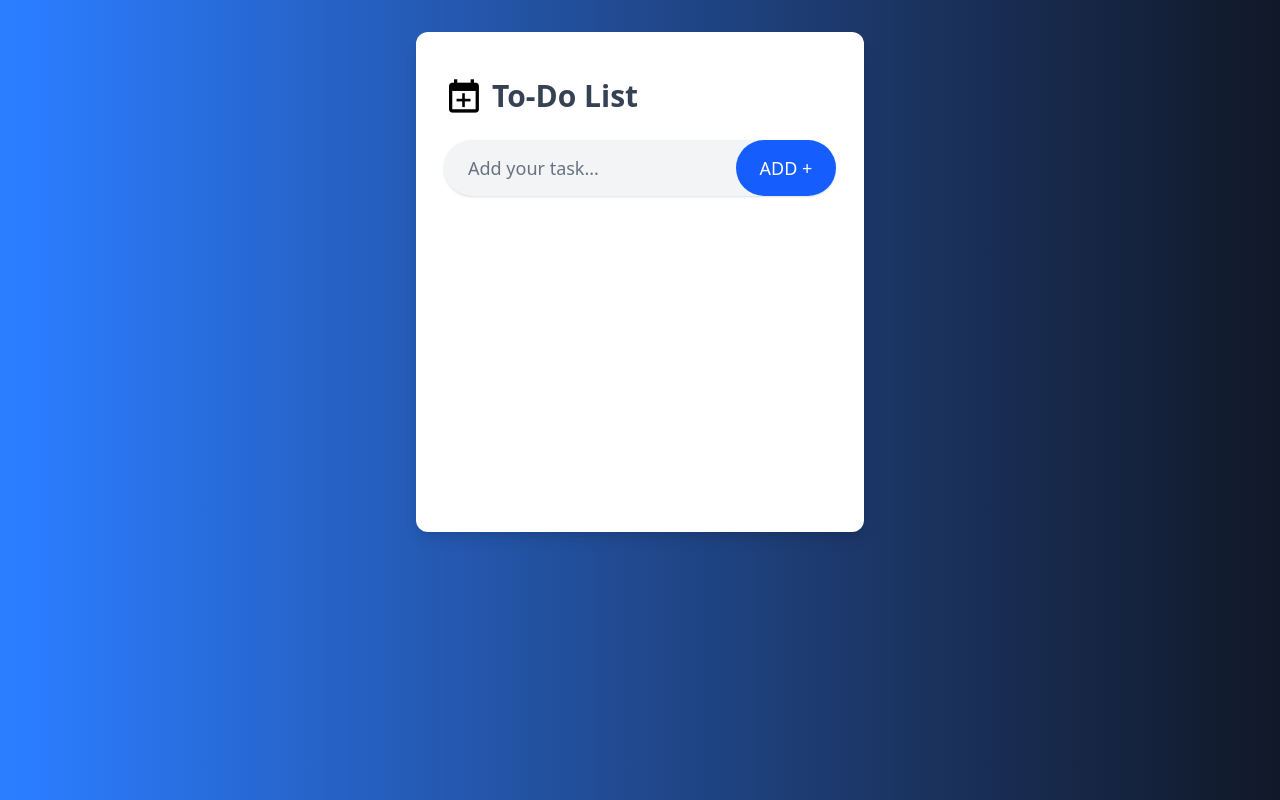
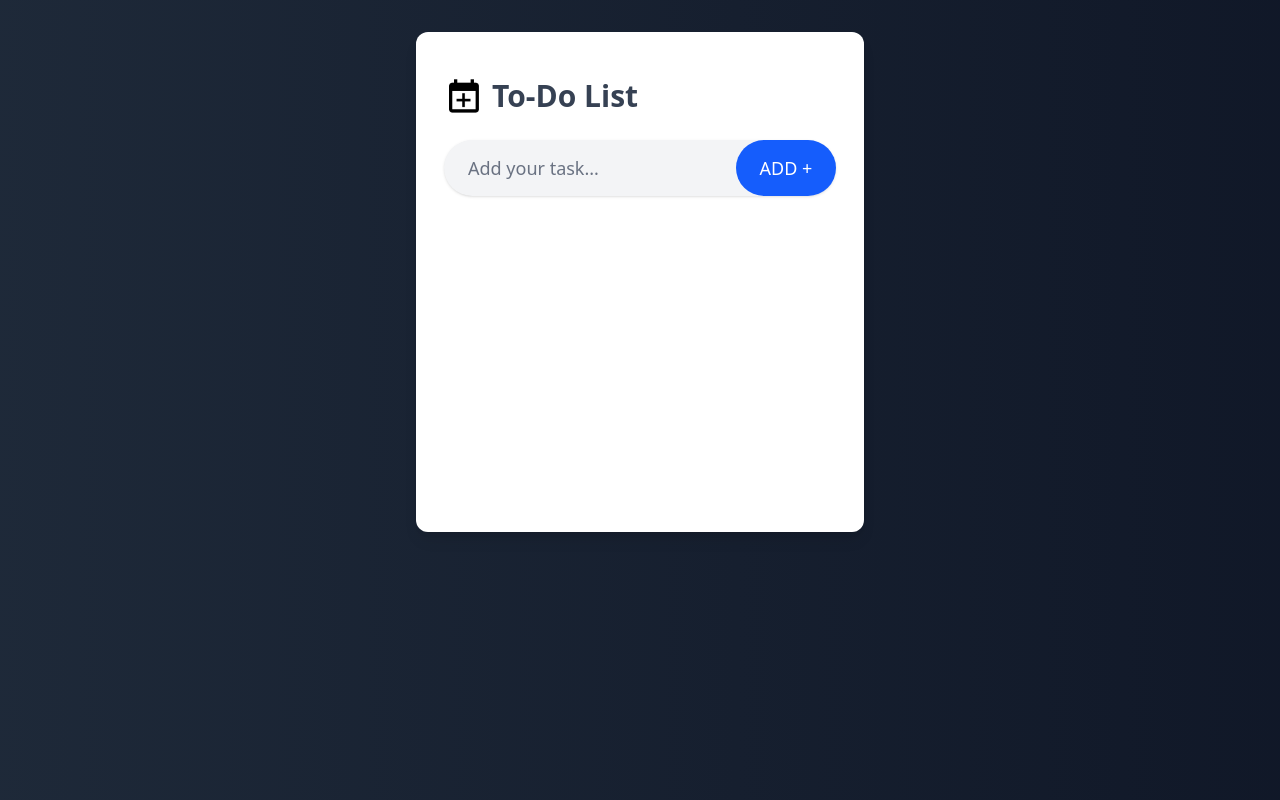
Before and after one commit to Yasintha8/todo-app, a React (Vite) app: page / in a window 1280 px wide. Built offline with nearby package versions, Linux system fonts and the light colour scheme.

Commit message:
bg color reset

```diff
--- a/src/App.jsx
+++ b/src/App.jsx
@@ -3,7 +3,7 @@ import Todo from "./components/Todo";
 
 const App = () => {
   return (
-    <div className="bg-gradient-to-r from-blue-500 to-gray-900 text-white min-h-screen p-4">
+    <div className="bg-gradient-to-r from-gray-800 to-gray-900 text-white min-h-screen p-4">
       <Todo />
     </div>
   );
```
